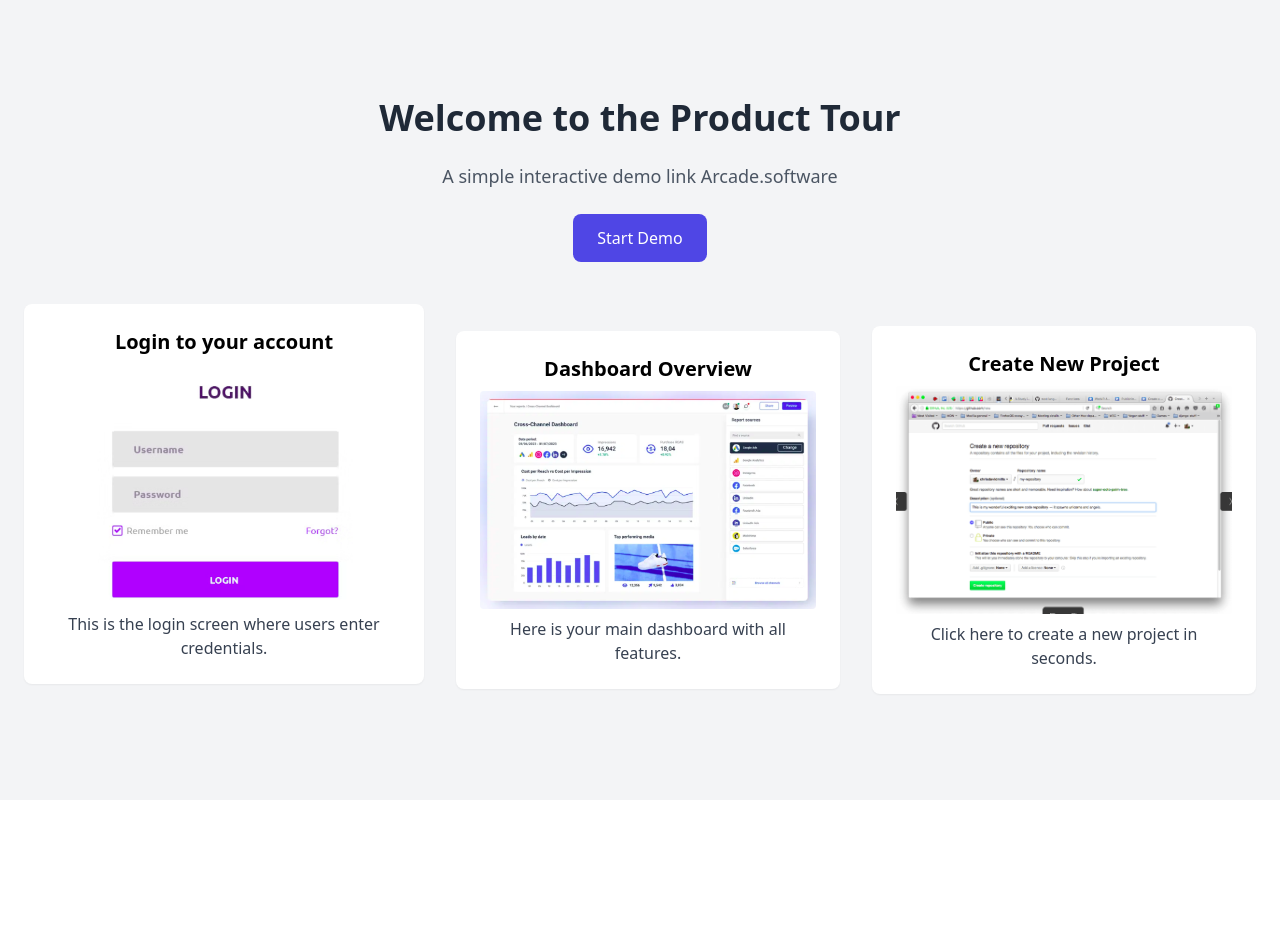
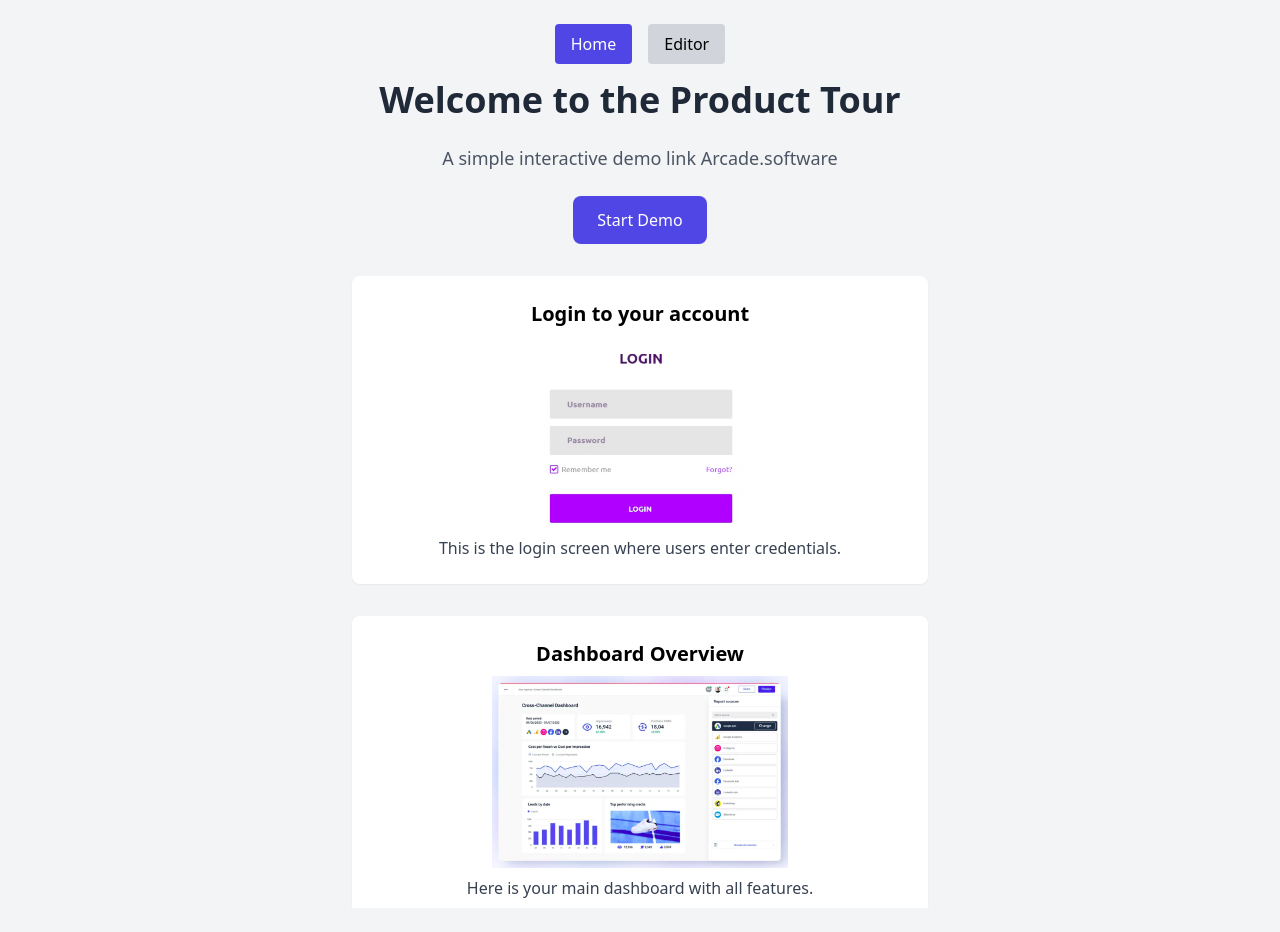
Before and after one commit to Kaushik-123-p/arcade-tour-clone, a React (Vite) app: page / in a window 1280 px wide. Both pictures are taken after a click on the button "Start Demo". Before the commit the page ends 800 px from the top, so only its background shows below. Built offline with nearby package versions, Linux system fonts and the light colour scheme.

Commit message:
Add editor functionality to create and preview demo steps

```diff
--- a/src/App.jsx
+++ b/src/App.jsx
@@ -5,6 +5,11 @@ import repoImg from "./assets/repo.png";
 
 function App() {
   const [showSteps, setShowSteps] = useState(false);
+  const [isEditor, setIsEditor] = useState(false);
+  const [steps, setSteps] = useState([]);
+  const [newTitle, setNewTitle] = useState("");
+  const [newImage, setNewImage] = useState("");
+  const [newDescription, setNewDescription] = useState("");
 
   const demoSteps = [
     {
@@ -24,8 +29,112 @@ function App() {
     },
   ];
 
+  function addNewStep() {
+    if (newTitle && newImage && newDescription) {
+      const newStep = {
+        title: newTitle,
+        image: newImage,
+        description: newDescription,
+      };
+      setSteps([...steps, newStep]);
+      setNewTitle("");
+      setNewImage("");
+      setNewDescription("");
+    } else {
+      alert("please fill all fields");
+    }
+  }
+
   return (
-    <div className=" min-h-screen bg-gray-100 flex items-center justify-center p-4">
+    <div className=" min-h-screen bg-gray-100 p-6">
+      {/* Navigation Buttons */}
+      <div className="flex items-center justify-center gap-4 mb-4">
+        <button
+          className={`px-4 py-2 rounded ${
+            !isEditor ? "bg-indigo-600 text-white" : "bg-gray-300"
+          }`}
+          onClick={() => setIsEditor(false)}
+        >
+          Home
+        </button>
+        <button
+          className={`px-4 py-2 rounded ${
+            isEditor ? "bg-indigo-600 text-white" : "bg-gray-300 "
+          }`}
+          onClick={() => setIsEditor(true)}
+        >
+          Editor
+        </button>
+      </div>
+
+      {/* Editor page */}
+      {isEditor ? (
+        <div className="space-y-4 flex flex-col items-center justify-center">
+          <h2 className="text-2xl font-bold text-center">Editor Page</h2>
+          <div className="mx-auto w-full max-w-md">
+            <label className="block text-sm font-medium text-gray-700 mb-1">
+              Step Title
+            </label>
+            <input
+              type="text"
+              placeholder="Enter step title"
+              value={newTitle}
+              onChange={(e) => setNewTitle(e.target.value)}
+              className="w-full px-4 py-2 border rounded"
+            />
+          </div>
+          <div className="mx-auto w-full max-w-md mt-4">
+            <label className="block text-sm font-medium text-gray-700 mb-1">
+              Image URL
+            </label>
+            <input
+              type="text"
+              placeholder="paste image URL here"
+              value={newImage}
+              onChange={(e) => setNewImage(e.target.value)}
+              className="w-full px-4 py-2 border rounded"
+            />
+          </div>
+          <div className="mx-auto w-full max-w-md mt-4">
+            <label className="block text-sm font-medium text-gray-700 mb-1">
+              Description
+            </label>
+            <textarea
+              type="text"
+              placeholder="write a short description..."
+              value={newDescription}
+              onChange={(e) => setNewDescription(e.target.value)}
+              className="w-full px-4 py-2 border rounded h-24"
+            />
+          </div>
+          <button
+            onClick={addNewStep}
+            className="mt-6 bg-indigo-600 text-white px-4 py-2 rounded hover:bg-indigo-700 transition"
+          >
+            Add Step
+          </button>
+          {steps.length > 0 && (
+            <div className="mt-10 space-y-6">
+              <h3 className="text-xl font-bold text-center">Live Preview</h3>
+              {steps.map((step, index) => (
+                <div
+                  key={index}
+                  className="bg-white p-4 rounded shadow max-w-md mx-auto"
+                >
+                  <h4 className="font-semibold text-lg">{step.title}</h4>
+                  <img
+                    src={step.image}
+                    alt={step.title}
+                    className="w-full h-40 object-contain my-2"
+                  />
+                  <p className="text-gray-700">{step.description}</p>
+                </div>
+              ))}
+            </div>
+          )}
+        </div>
+      ) : (
+        // Home page
         <div className="text-center space-y-6">
           <h1 className="text-3xl lg:text-4xl font-bold text-gray-800">
             Welcome to the Product Tour
@@ -41,17 +150,17 @@ function App() {
           </button>
 
           {showSteps && (
-          <div className="mt-10 space-y-8 lg:flex lg:space-x-8 p-2 lg:items-center lg:justify-center">
-            {demoSteps.map((step, index) => (
+            <div className="mt-10 max-h-[80vh] overflow-y-auto space-y-8 p-2 flex flex-col items-center">
+              {[...demoSteps, ...steps].map((step, index) => (
                 <div
                   key={index}
-                className="bg-white p-6 rounded-lg shadow-sm min-w-96 miin-h-96  "
+                  className="bg-white p-6 rounded-lg shadow-sm w-full max-w-xl"
                 >
                   <h2 className="text-xl font-semibold mb-2">{step.title}</h2>
                   <img
                     src={step.image}
                     alt={step.title}
-                  className="w-full max-w-md max-h-60 object-contain mx-auto rounded mb-2 "
+                    className="w-full h-48 object-contain mx-auto rounded mb-2"
                   />
                   <p className="text-gray-700">{step.description}</p>
                 </div>
@@ -59,6 +168,7 @@ function App() {
             </div>
           )}
         </div>
+      )}
     </div>
   );
 }
```
Lines whose indentation alone changed are shown as unchanged.
